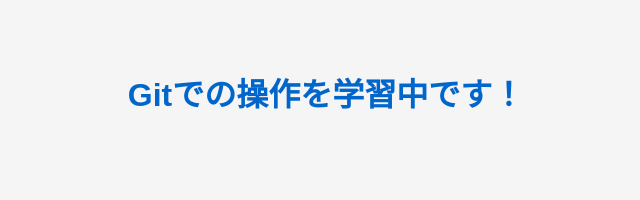
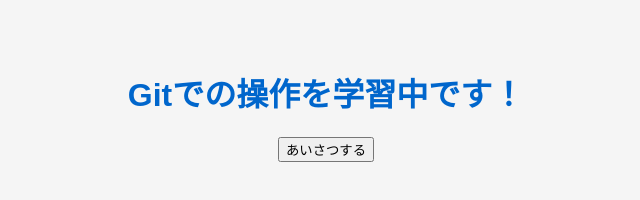
Before and after one commit to EisukeYoshizawa/git-practice, a plain HTML site: page index.html in a window 1280 px wide. Shown: the whole page, without its empty margins (314-954 px from the left). Drawn offline with Linux system fonts and the light colour scheme.

Commit message:
JavaScriptで挨拶ボタンを追加

```diff
--- a/index.html
+++ b/index.html
@@ -7,5 +7,8 @@
   </head>
   <body>
     <h1>Gitでの操作を学習中です！</h1>
+    <button onclick="sayHello()">あいさつする</button>
+
+    <script src="script.js"></script>
   </body>
 </html>
--- /dev/null
+++ b/script.js
@@ -0,0 +1,3 @@
+function sayHello() {
+  alert("こんにちは！JavaScriptの世界へようこそ！");
+}
```
